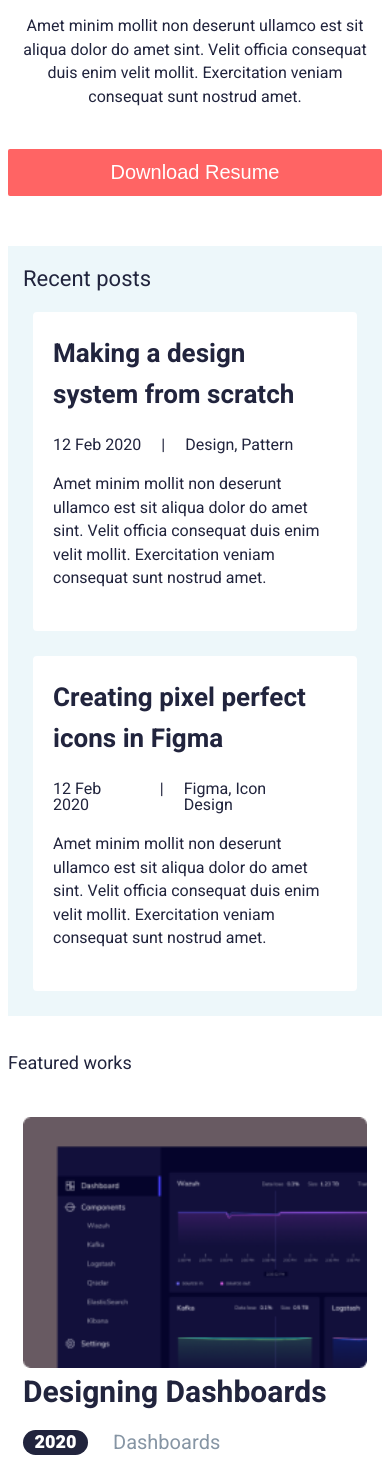
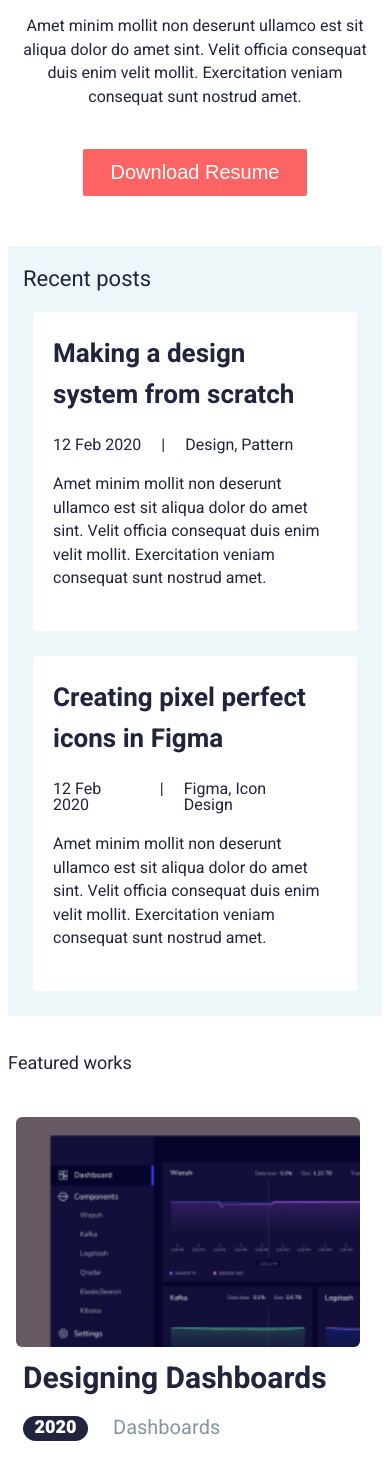
Before and after one commit to vo1ya/Hello_Card, a plain HTML site: page index.html in a window 390 px wide. Shown: the part 490-1954 px from the top of the page. Drawn offline with Linux system fonts and the light colour scheme.

Commit message:
Update style.css

```diff
--- a/styles/style.css
+++ b/styles/style.css
@@ -39,7 +39,7 @@ body {
 	display: flex;
 	height: 100%;
 	line-height: 1;
-	max-width: 1152px;
+	max-width: 1952px;
 	justify-content: center;
 }
 
@@ -47,10 +47,8 @@ body {
 	flex-direction: column;
 	flex-wrap: wrap;
 	font-family: 'Heebo', Helvetica, Arial, sans-serif;
-	max-width: 100%;
+	max-width: 1152px;
 	color: #21243D;
-
-	/*max-width: 1152px;		*/
 }
 
 .header__menu {
@@ -127,8 +125,15 @@ body {
 	box-shadow: -8px 8px 0px #EDF7FA;
 }
 
-button {
-	background-color: transparent;
+.btn {
+	cursor: pointer;
+	width: 208px;
+	height: 47px;
+	background-color: #FF6464;
+	border-radius: 2px;
+	display: inline-block;
+	align-items: center;
+	justify-content: center;
 	cursor: pointer;
 	padding: 0;
   	border: none;
@@ -136,14 +141,10 @@ button {
 	font-weight: 500;
 	color: white;
 }
-.button_resume {
-	width: 208px;
-	height: 47px;
-	background-color: #FF6464;
-	border-radius: 2px;
-	display: flex;
-	align-items: center;
-	justify-content: center;
+
+.btn:hover {
+	opacity: 90%;
+	box-shadow: 6px 6px 0px #EDF7FA;
 }
 
 .posts__wrapper {
@@ -253,12 +254,19 @@ padding-top: 23px;
 
 }
 
-.pic {
+.picture-wrapper {
+	width: 246px;
+	height: 184px;
 	margin-right: 15px;
+	object-fit: cover;
 }
 
-.pic img {
+.picture-wrapper img {
 	border-radius: 6px;
+	object-fit: cover;
+	height: 100%;
+  	width: 246px;
+
 }
 
 .item-year {
@@ -384,8 +392,8 @@ padding-top: 23px;
 		background-size: auto;
 	}
 
-	.button_resume {
-		width: 100%;
+	.btn {
+		width: 60%;
 	}
 
 	.post__items {
@@ -419,14 +427,16 @@ padding-top: 23px;
 
 }
 
-
-	.pic {
+	.picture-wrapper {
 		display: flex;
-		justify-content: center;
+		align-self: center;
 		margin-bottom: 10px;
+		width: 344px;
+		height: 230px;
 	}
 
-	img {
-		width: 100%;
+	.picture-wrapper img {
+		height: 100%;
+		width: 344px;
 	}
 }
```
